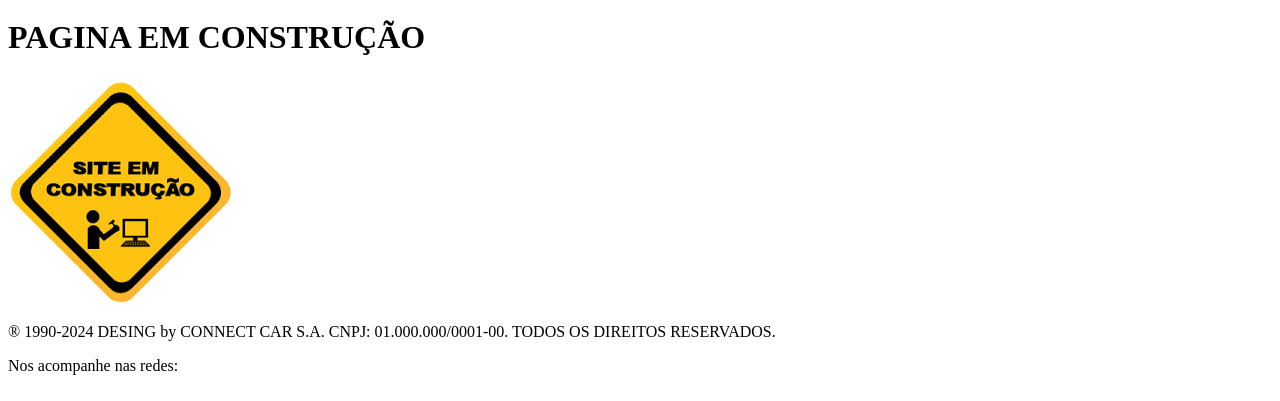
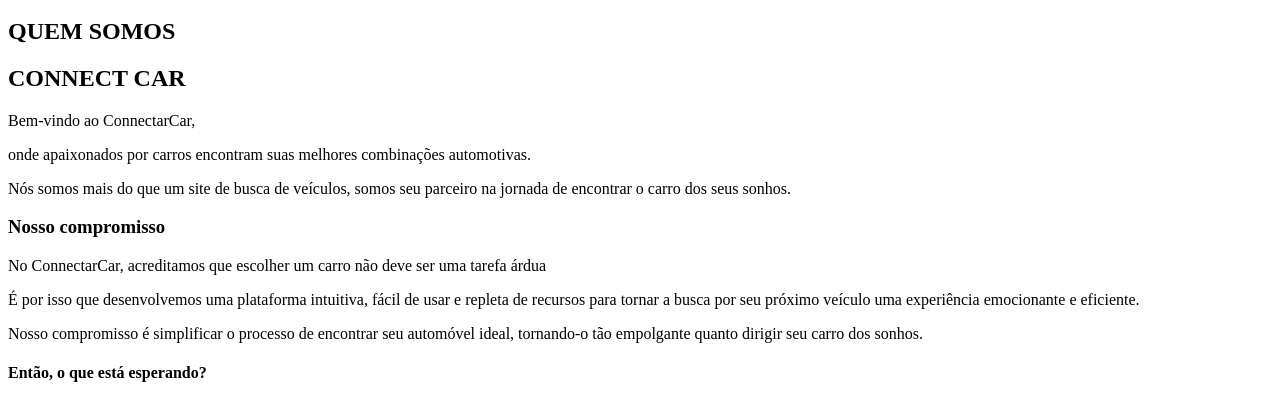
Before and after one commit to Rhaissalbuquerque/Carro, a plain HTML site: page quemsomos.html in a window 1280 px wide. Shown: the part 395-796 px from the top of the page. Drawn offline with Linux system fonts and the light colour scheme.

Commit message:
adição de estrutura e descrição da pagina

```diff
--- a/quemsomos.html
+++ b/quemsomos.html
@@ -17,6 +17,24 @@
         <a href="faleconosco.html">FALE CONOSCO</a>
         <a href="login.html">LOGIN</a>
     </div>
+    <section>
+        <h1> QUEM SOMOS</h1>
+        <h2>CONNECT CAR</h2>
+        <p> Bem-vindo ao ConnectarCar,</p>
+        <p> onde apaixonados por carros encontram suas melhores combinações automotivas.</p>
+        <p> Nós somos mais do que um site de busca de veículos,
+            somos seu parceiro na jornada de encontrar o carro dos seus sonhos.</p> </section>
+            <section>
+                <h3>Nosso compromisso</h3>
+    <p>No ConnectarCar, acreditamos que escolher um carro não deve ser uma tarefa árdua</p>
+    <p> É por isso que desenvolvemos uma plataforma intuitiva, fácil de usar e repleta de recursos para tornar a busca por seu próximo veículo uma experiência emocionante e eficiente. </p>
+    <p> Nosso compromisso é simplificar o processo de encontrar seu automóvel ideal, tornando-o tão empolgante quanto dirigir seu carro dos sonhos.</p>
+            </section>
+    <section>
+        <h4>Então, o que está esperando?</h4>
+        <p>
+            Experimente agora mesmo nossa ferramenta Carconnect e inicie sua jornada para encontrar o carro ideal.</p>
+    </section>
 </header>
 <!--CORPO DA PAGINA-->
 <main>
@@ -29,7 +47,7 @@
 <footer>
     <div>
         <section>
-            <p>&#174 1990-2024 DESING by CONNECT CAR S.A. CNPJ: 01.000.000/0001-00. TODOS OS DIREITOS RESERVADOS.</p>
+            <p> ®️ 1990-2024 DESING by CONNECT CAR S.A. CNPJ: 01.000.000/0001-00. TODOS OS DIREITOS RESERVADOS.</p>
         </section>
         <section>
             <p>Nos acompanhe nas redes:</p><br>
```
Also changed, not shown: imagens/bateriaauto.jpg (renamed from ofc/bateriaauto.jpg), imagens/carservice.jpg (renamed from ofc/carservice.jpg), imagens/luzdeoleo.png (renamed from ofc/luzdeoleo.png), imagens/manutencao.png (renamed from ofc/manutencao.png).
